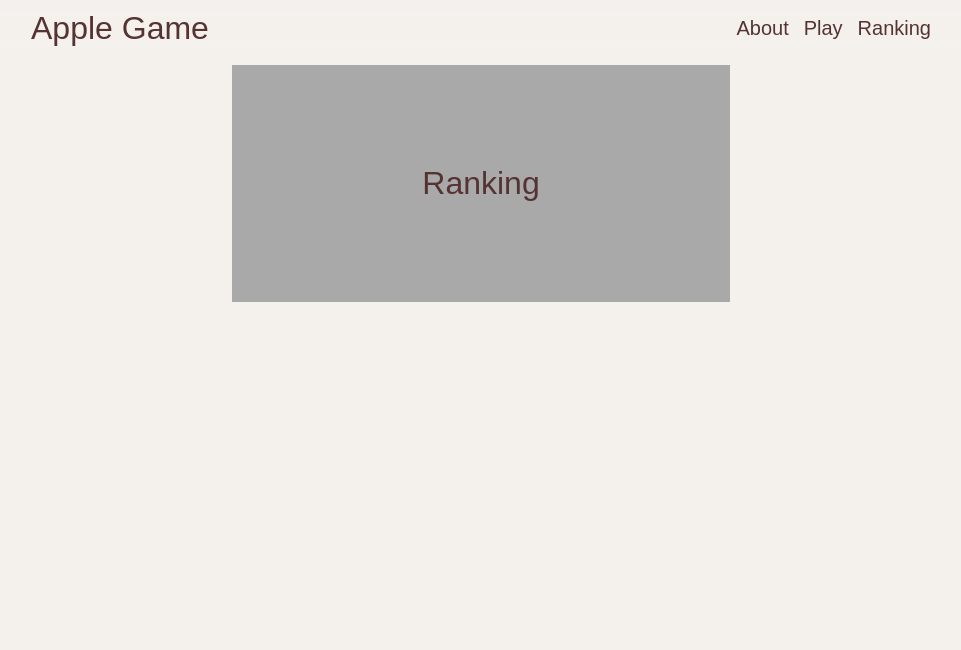
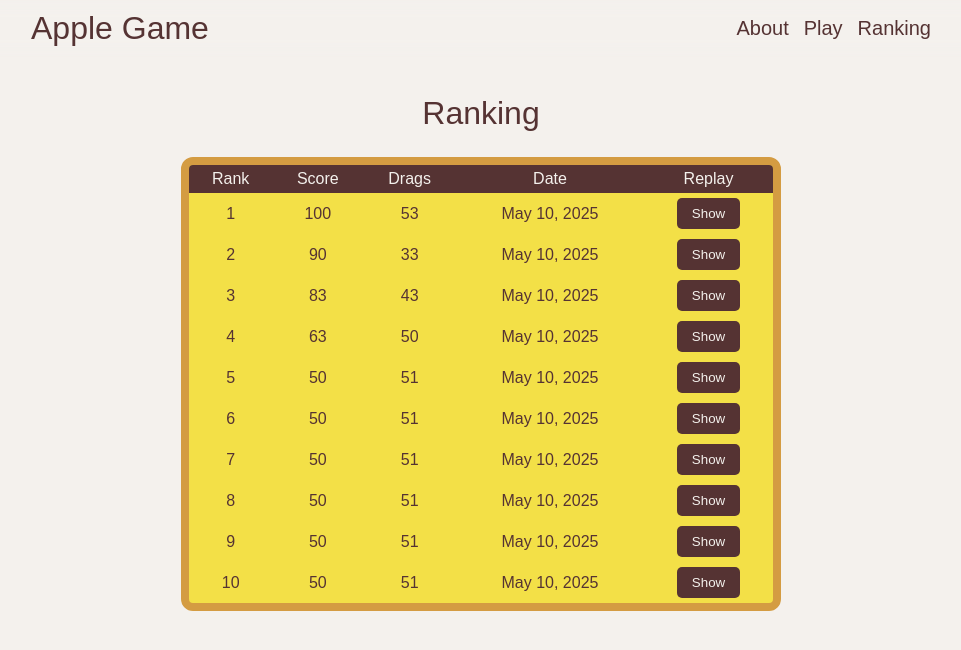
Before and after one commit to panarch/apple-game-portfolio, a Next.js app: page /ranking in a window 1280 px wide. Shown: the top 650 px of the page, without its empty margins (159-1120 px from the left). Built offline with nearby package versions, Linux system fonts and the light colour scheme; a web font is replaced by a local one.

Commit message:
Add ranking table with sample data

```diff
--- a/src/app/globals.css
+++ b/src/app/globals.css
@@ -21,9 +21,13 @@
 
     --color-progress-bg: var(--clr-neutral-900);
     --color-button-bg: var(--clr-neutral-900);
+    --color-button-text: var(--clr-neutral-50);
 
     --color-landing-play-bg: var(--clr-red-600);
     --color-landing-play-text: var(--clr-neutral-50);
+
+    --color-table-header-bg: var(--clr-neutral-900);
+    --color-table-header-text: var(--clr-neutral-50);
 
     /* variables */
     --content-max-width: 900px;
--- a/src/app/ranking/page.js
+++ b/src/app/ranking/page.js
@@ -1,9 +1,52 @@
 import styles from "./page.module.css";
+
+const RANKS = [
+  { rank: 1, score: 100, drags: 53, date: new Date() },
+  { rank: 2, score: 90, drags: 33, date: new Date() },
+  { rank: 3, score: 83, drags: 43, date: new Date() },
+  { rank: 4, score: 63, drags: 50, date: new Date() },
+  { rank: 5, score: 50, drags: 51, date: new Date() },
+  { rank: 6, score: 50, drags: 51, date: new Date() },
+  { rank: 7, score: 50, drags: 51, date: new Date() },
+  { rank: 8, score: 50, drags: 51, date: new Date() },
+  { rank: 9, score: 50, drags: 51, date: new Date() },
+  { rank: 10, score: 50, drags: 51, date: new Date() },
+];
+
+const dateFmt = new Intl.DateTimeFormat("en-US", {
+  month: "short", // Jan, Feb, …
+  day: "numeric", // 5
+  year: "numeric", // 2025
+});
 
 export default function Randking() {
   return (
     <main className={styles.page}>
       <h1>Ranking</h1>
+      <table>
+        <thead>
+          <tr>
+            <th>Rank</th>
+            <th>Score</th>
+            <th>Drags</th>
+            <th>Date</th>
+            <th>Replay</th>
+          </tr>
+        </thead>
+        <tbody>
+          {RANKS.map(({ rank, score, drags, date }) => (
+            <tr key={rank}>
+              <td>{rank}</td>
+              <td>{score}</td>
+              <td>{drags}</td>
+              <td>{dateFmt.format(date)}</td>
+              <td>
+                <button>Show</button>
+              </td>
+            </tr>
+          ))}
+        </tbody>
+      </table>
     </main>
   );
 }
--- a/src/app/ranking/page.module.css
+++ b/src/app/ranking/page.module.css
@@ -1,4 +1,44 @@
 .page {
-    padding: 100px var(--side-padding);
-    background-color: darkgray;
+    width: 100%;
+    padding: 30px var(--side-padding);
+
+    display: flex;
+    flex-direction: column;
+    align-items: center;
+    gap: 25px;
+
+    table {
+        width: 100%;
+        max-width: 600px;
+
+        background-color: var(--color-board-bg);
+        border: 8px solid var(--color-board-border);
+        border-radius: 12px;
+        border-spacing: 0;
+        overflow: hidden;
+
+        th,
+        td {
+            padding: 5px;
+            border: none;
+        }
+
+        th {
+            background-color: var(--color-table-header-bg);
+            color: var(--color-table-header-text);
+        }
+
+        td {
+            text-align: center;
+        }
+
+        button {
+            border: none;
+            background-color: var(--color-button-bg);
+            color: var(--color-button-text);
+            padding: 8px 15px;
+            border-radius: 5px;
+            cursor: pointer;
+        }
+    }
 }
```
